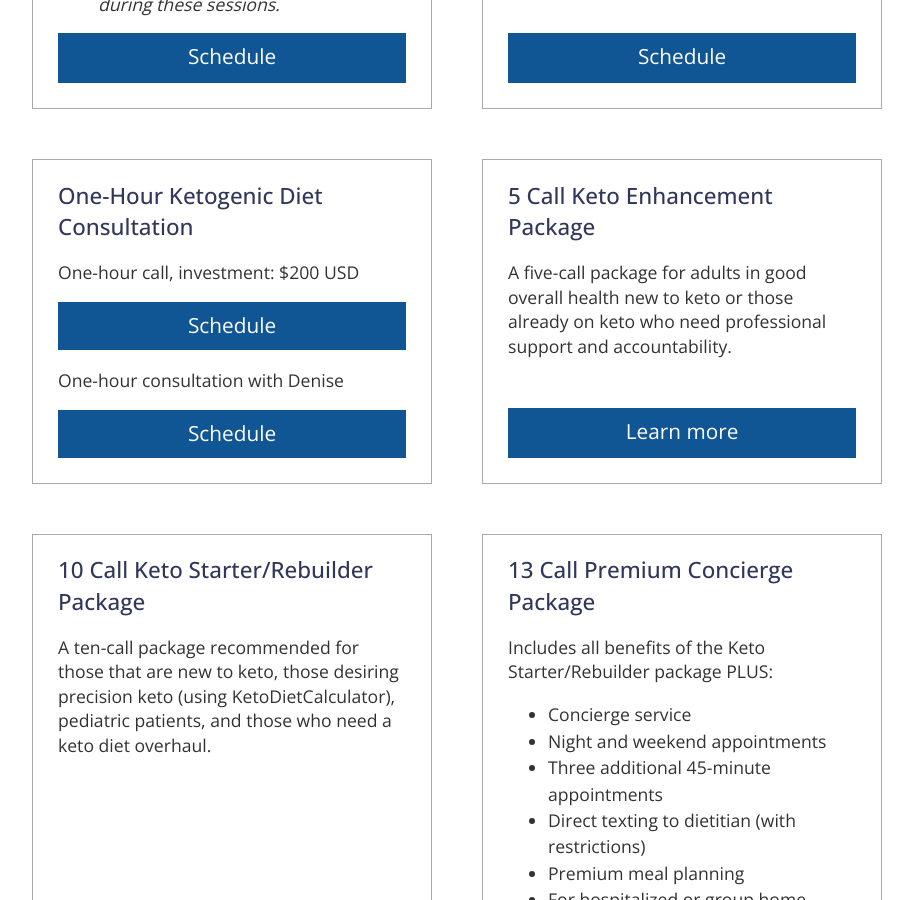
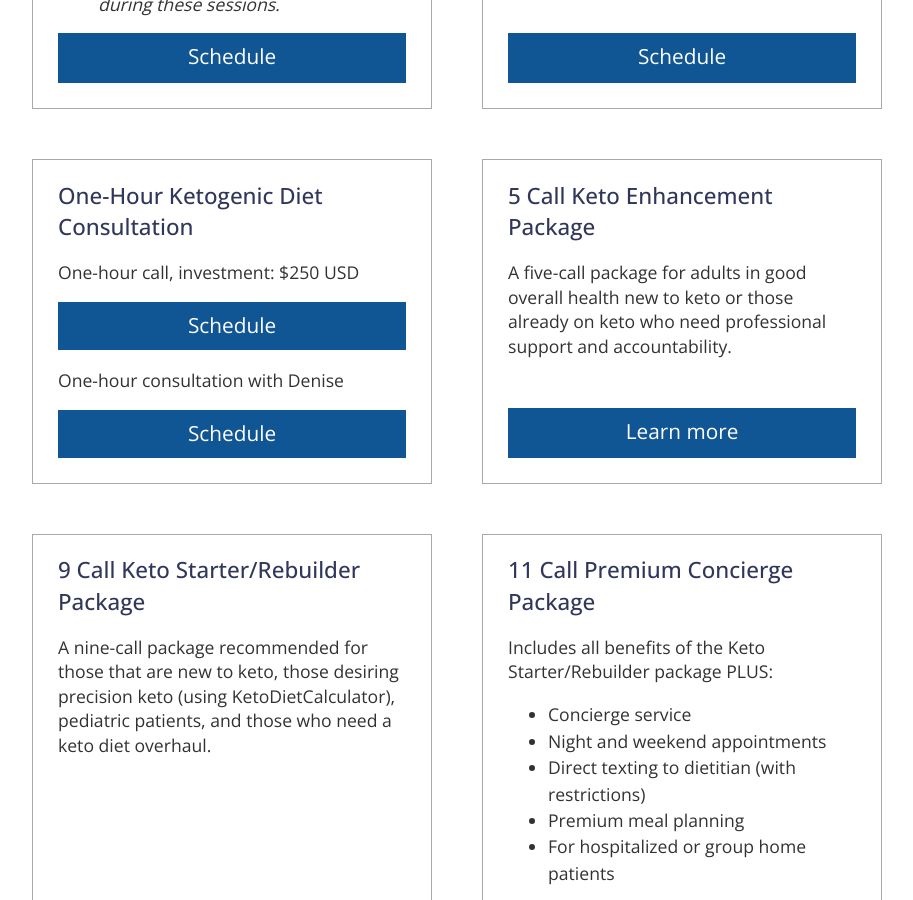
Before and after one commit to janmilosh/potterketo_jekyll, a Jekyll site: the page built from _pages/services.html, in a window 1280 px wide and 900 px high, scrolled down 499 px. Shown: the whole window, without its empty margins (183-1096 px from the left). Built offline with Jekyll 4.4.1, drawn with Linux system fonts in a browser that asks for light colours; nearby versions of some CDN libraries.

```diff
--- a/_includes/other_home_page_items/hero_title_on_side.html
+++ b/_includes/other_home_page_items/hero_title_on_side.html
@@ -3,7 +3,6 @@
     <h1>Professional Ketogenic Diet<br>Training and Coaching</h1>
     <a class="button" href="{{ '/services' | relative_url }}">See Our Available Services</a><br>
     <a  class="button margin-top" href="{{ '/group_info_call' | relative_url }}">Free Group Informational Call</a>
-    <p><a href="{{ '/assets/files/marketing_brochure_with_prices.pdf' | relative_url }}" target="_blank">Download AKT Brochure (pdf)</a></p>
   </div>
   <div class="video-container">
     <div class="video-wrapper">
--- a/_pages/five_call.html
+++ b/_pages/five_call.html
@@ -10,10 +10,10 @@ title: 5 Call Keto Enhancement Package
     <li>Evaluation of current ketogenic diet
     <li>Diet and supplement recommendations/revisions</li>
     <li>Glucose/ketone assessment
-    <li>Up to 5 x 60-minute Zoom calls</li>
+    <li>Up to 4 x 60-minute Zoom calls</li>
     <li>Close communication with dietitian throughout program (via email/chat)</li>
     <li>Package to be utilized over 60 days</li>
-    <li>Investment: $1000 USD (payable in 1 or 2 installments)</li>
+    <li>Investment: $1125 USD (payable in 1 or 2 installments)</li>
     <li>We do not offer refunds, but can adjust program structure if necessary</li>
   </ul>
   <div class="services-grid">
--- a/_pages/monitoring.html
+++ b/_pages/monitoring.html
@@ -13,9 +13,9 @@ title: Keto Maintenance and Monitoring
     <li>Accountability</li>
     <li>Investment:
       <ul>
-        <li>Up to one call per month plus email support: $150 USD per month</li>
-        <li>Up to two calls per month plus email support: $300 USD per month</li>
-        <li>Up to one call per quarter plus email support: $200 USD per quarter</li>
+        <li>Up to one call per month plus email support: $175 USD per month</li>
+        <li>Up to two calls per month plus email support: $350 USD per month</li>
+        <li>Up to one call per quarter plus email support: $250 USD per quarter</li>
       </ul>
     </li>
     <li>We do not offer refunds, but can adjust program structure if necessary</li>
--- a/_pages/services.html
+++ b/_pages/services.html
@@ -16,7 +16,7 @@ title: Services
     <div class="service one-hour">
       <h2>One-Hour Ketogenic Diet Consultation</h2>
       <div>
-        <p>One-hour call, investment: $200 USD</p>
+        <p>One-hour call, investment: $250 USD</p>
         <a href="{{ '/schedule_one_hour_consultation' | relative_url }}" class="button">Schedule</a>
       </div>
       <div>
@@ -30,18 +30,17 @@ title: Services
       <a href="{{ '/five_call' | relative_url }}" class="button">Learn more</a>
     </div>
     <div class="service">
-      <h2>10 Call Keto Starter/Rebuilder Package</h2>
-      <p>A ten-call package recommended for those that are new to keto, those desiring precision keto (using KetoDietCalculator), pediatric patients, and those who need a keto diet overhaul.</p>
+      <h2>9 Call Keto Starter/Rebuilder Package</h2>
+      <p>A nine-call package recommended for those that are new to keto, those desiring precision keto (using KetoDietCalculator), pediatric patients, and those who need a keto diet overhaul.</p>
       <a href="{{ '/starter_rebuilder' | relative_url }}" class="button">Learn more</a>
     </div>
     <div class="service">
-      <h2>13 Call Premium Concierge Package</h2>
+      <h2>11 Call Premium Concierge Package</h2>
       <div>
         <p>Includes all benefits of the Keto Starter/Rebuilder package PLUS:</p>
         <ul>
           <li>Concierge service</li>
           <li>Night and weekend appointments</li>
-          <li>Three additional 45-minute appointments</li>
           <li>Direct texting to dietitian (with restrictions)</li>
           <li>Premium meal planning</li>
           <li>For hospitalized or group home patients</li>
--- a/_pages/starter_rebuilder.html
+++ b/_pages/starter_rebuilder.html
@@ -1,9 +1,9 @@
 ---
 layout: default
-title: 10 Call Keto Starter/Rebuilder Package
+title: 9 Call Keto Starter/Rebuilder Package
 ---
 <div class="text-container">
-  <h1>10 Call Keto Starter/Rebuilder Package</h1>
+  <h1>9 Call Keto Starter/Rebuilder Package</h1>
   <ul class="add-margin">
     <li>Full nutrition assessment</li>
     <li>Ketogenic diet instruction:
@@ -14,7 +14,7 @@ title: 10 Call Keto Starter/Rebuilder Package
         <li>Supplement recommendations</li>
       </ul>
     </li>
-    <li>Up to ten video calls</li>
+    <li>Up to nine video calls</li>
     <li>Laboratory review and recommendations</li>
     <li>Close communication with dietitian throughout program (via email/chat)</li>
     <li>Program length: 120 days max</li>
```
Also changed, not shown: _pages/premium_concierge_package.html (+4 -4 lines), 6 other files.
